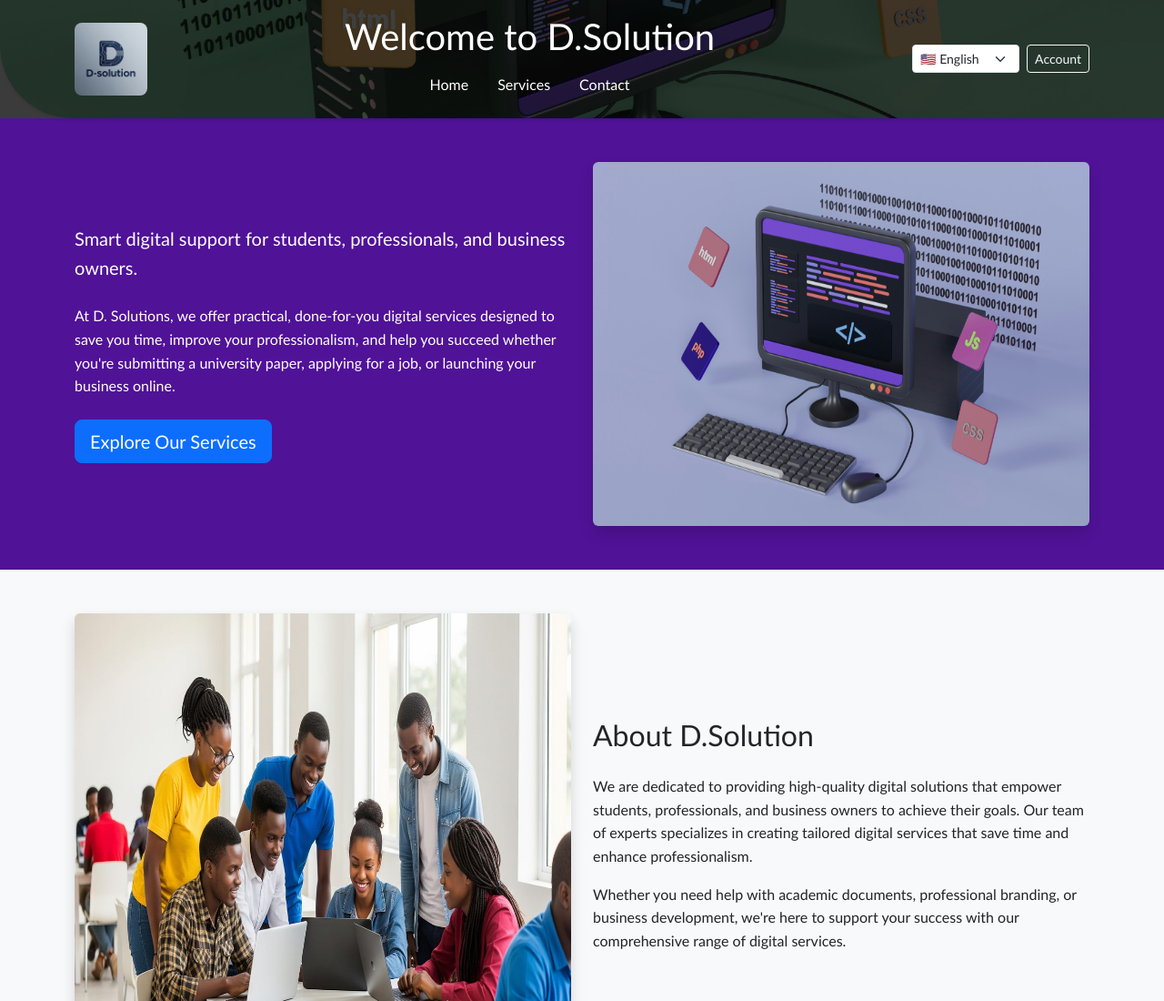
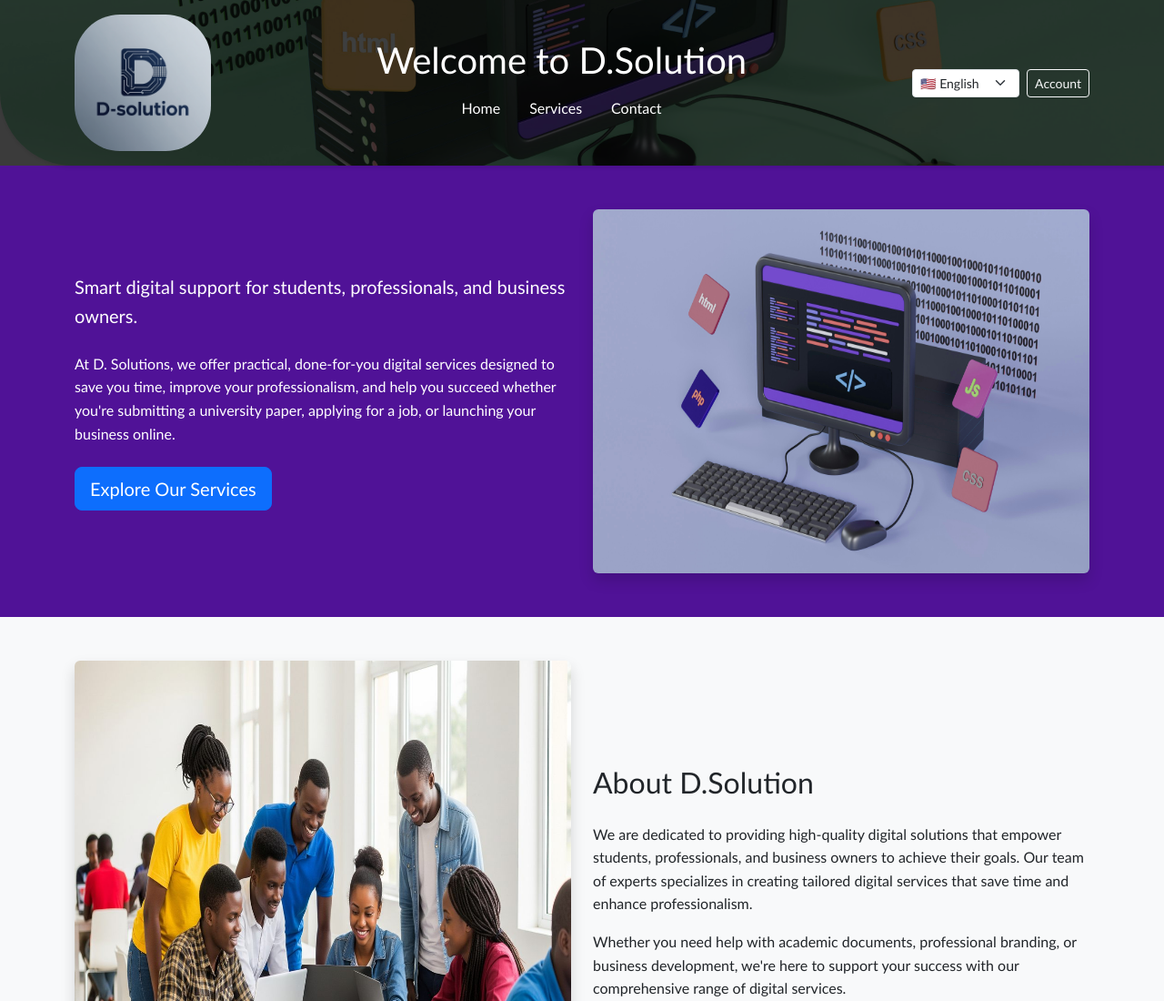
Before and after one commit to Boaz-BKS/D.solution, a website: page frontend/index.html in a window 1280 px wide. Shown: the top 1100 px of the page at 91% size. Drawn offline with nearby package versions, Linux system fonts and the light colour scheme.

Commit message:
update 24.12.2025

```diff
--- a/frontend/css/style.css
+++ b/frontend/css/style.css
@@ -4,15 +4,16 @@
     font-family: 'calibri', sans-serif;
     line-height: 1.6;
     background-color: lab(77.7% 0 -0.01 / 0.859);
+
 }
 
 /* Logo styling */
 header img {
-    max-height: 80px;
+    max-height: 150px;
     width: auto;
     transition: opacity 0.3s ease;
     object-fit: contain;
-    border-radius: 8px;
+    border-radius: 50px;
 }
 
 header img:hover {
```
Also changed, not shown: frontend/img/1757151020.png (added), frontend/img/1757151088(1).png (added), frontend/img/1757151088.png (added).
